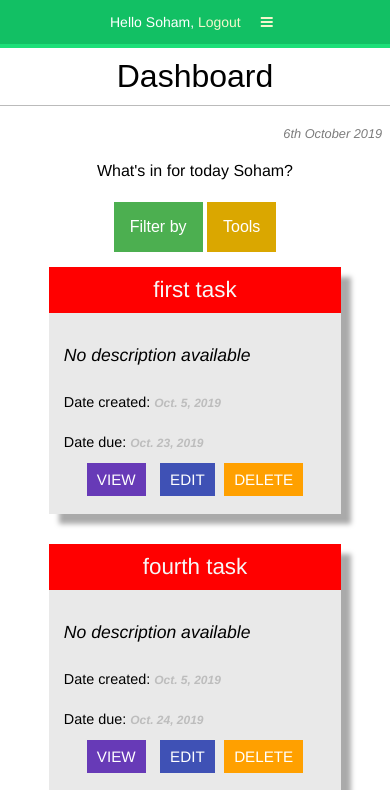
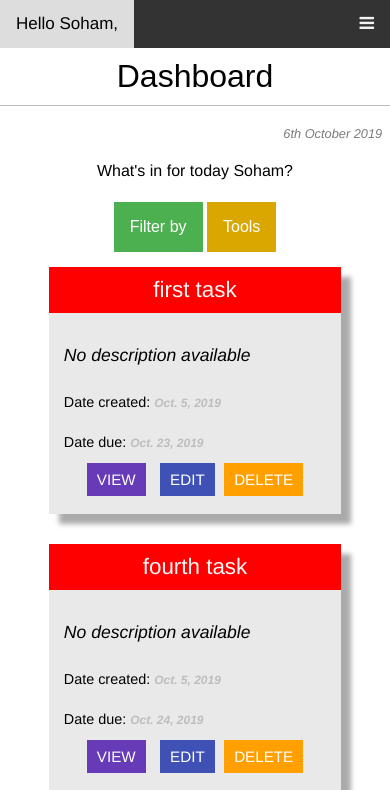
Before and after one commit to AlQaholic007/ToDo, a Django app: page /dashboard/ in a window 390 px wide. Shown: the top 790 px of the page. Run offline with Django 3.2, Linux system fonts and the light colour scheme; a user stored in the database is signed in; data comes from the database, SQL or seed files in the repository; some web fonts are replaced.

Commit message:
first commit

```diff
--- a/todo_app/static/css/style.css
+++ b/todo_app/static/css/style.css
@@ -360,7 +360,7 @@ a.edit {
 
 /* Responsive */
 
-.myheader li.icon {
+/* .myheader li.icon {
   display: none;
 }
 
@@ -388,7 +388,61 @@ a.edit {
     display: block;
     text-align: left;
   }
+} */
+
+.topnav {
+  overflow: hidden;
+  background-color: #333;
 }
+
+.topnav a {
+  float: left;
+  display: block;
+  color: #f2f2f2;
+  text-align: center;
+  padding: 14px 16px;
+  text-decoration: none;
+  font-size: 17px;
+}
+
+.topnav a:hover {
+  background-color: #ddd;
+  color: black;
+}
+
+.topnav a.active {
+  background-color: #4CAF50;
+  color: white;
+}
+
+.topnav .icon {
+  display: none;
+}
+
+@media screen and (max-width: 600px) {
+  .topnav a:not(:first-child) {display: none;}
+  .topnav a.icon {
+    float: right;
+    display: block;
+  }
+}
+
+@media screen and (max-width: 600px) {
+  .topnav.responsive {position: relative;}
+  .topnav.responsive .icon {
+    position: absolute;
+    right: 0;
+    top: 0;
+  }
+  .topnav.responsive a {
+    float: none;
+    display: block;
+    text-align: left;
+  }
+}
+
+
+/* Buttons */
 
 .dropbtn {
   /* background-color: #4CAF50; */
--- a/todo_app/templates/base.html
+++ b/todo_app/templates/base.html
@@ -9,15 +9,15 @@
     <link type="text/css" rel="stylesheet" href="{% static 'css/style.css' %}">
     <link rel="stylesheet" href="https://cdnjs.cloudflare.com/ajax/libs/font-awesome/4.7.0/css/font-awesome.min.css">
     <script>
-      function myFunction() {
-        var x = document.getElementById("header");
-        if (x.className === "myheader") {
-          x.className += " responsive";
-        } else {
-          x.className = "myheader";
+        function myFunction() {
+          var x = document.getElementById("myTopnav");
+          if (x.className === "topnav") {
+            x.className += " responsive";
+          } else {
+            x.className = "topnav";
+          }
         }
-      }
-    </script>
+        </script>
     {% block links %} {% endblock %}
   </head>
   <body>
--- a/todo_app/templates/header.html
+++ b/todo_app/templates/header.html
@@ -1,5 +1,4 @@
-<div id="header" class="myheader">
-    <!-- <span class="logo"><a href="{% url 'dashboard' %}">ToDo</a></span> -->
+<!-- <div id="header" class="myheader">
     {% if request.user.is_authenticated %}
         <ul class="menu">
                 <li>
@@ -19,21 +18,13 @@
             <li {% if section == "edit" %}class="selected"{% endif %}">
                 <a href="{% url 'edit' %}">Edit Profile</a>
             </li>
-            <!-- <li>
-                {% if request.user.is_authenticated %}
-                Hello {{ request.user.first_name }}
-                <a href="{% url 'logout' %}">Logout</a>
-                {% else %}
-                <a href="{% url 'login' %}">Log-in</a>
-                {% endif %}
-            </li> -->
             <li class="icon">
                     <a href="javascript:void(0);" onclick="myFunction()">
                             <i class="fa fa-bars"></i>
                           </a>
             </li>
         </ul>
-    {% endif %}
+    {% endif %} -->
 
     <!-- <span class="user">
         {% if request.user.is_authenticated %}
@@ -43,4 +34,16 @@
             <a href="{% url 'login' %}">Log-in</a>
         {% endif %}
     </span> -->
-</div>
+<!-- </div> -->
+<div class="topnav" id="myTopnav">
+    {% if request.user.is_authenticated %}
+    <a href="{% url 'dashboard' %}">Hello {{request.user.first_name}},</a>
+    <a href="{% url 'logout' %}">Logout</a>
+    <a href="{% url 'dashboard' %}" {% if section == "dashboard" %}class="active"{% endif %}>My Dashboard</a>
+    <a href="{% url 'create' %}" {% if section == "tasks" %}class="active"{% endif %}>Add task</a>
+    <a href="{% url 'edit' %}" {% if section == "edit" %}class="active"{% endif %}>Profile</a>
+    <a href="javascript:void(0);" class="icon" onclick="myFunction()"><i class="fa fa-bars"></i></a>
+    {% else %}
+    <a href="{% url 'login' %}">Log-in</a>
+    {% endif %}
+  </div>
```
